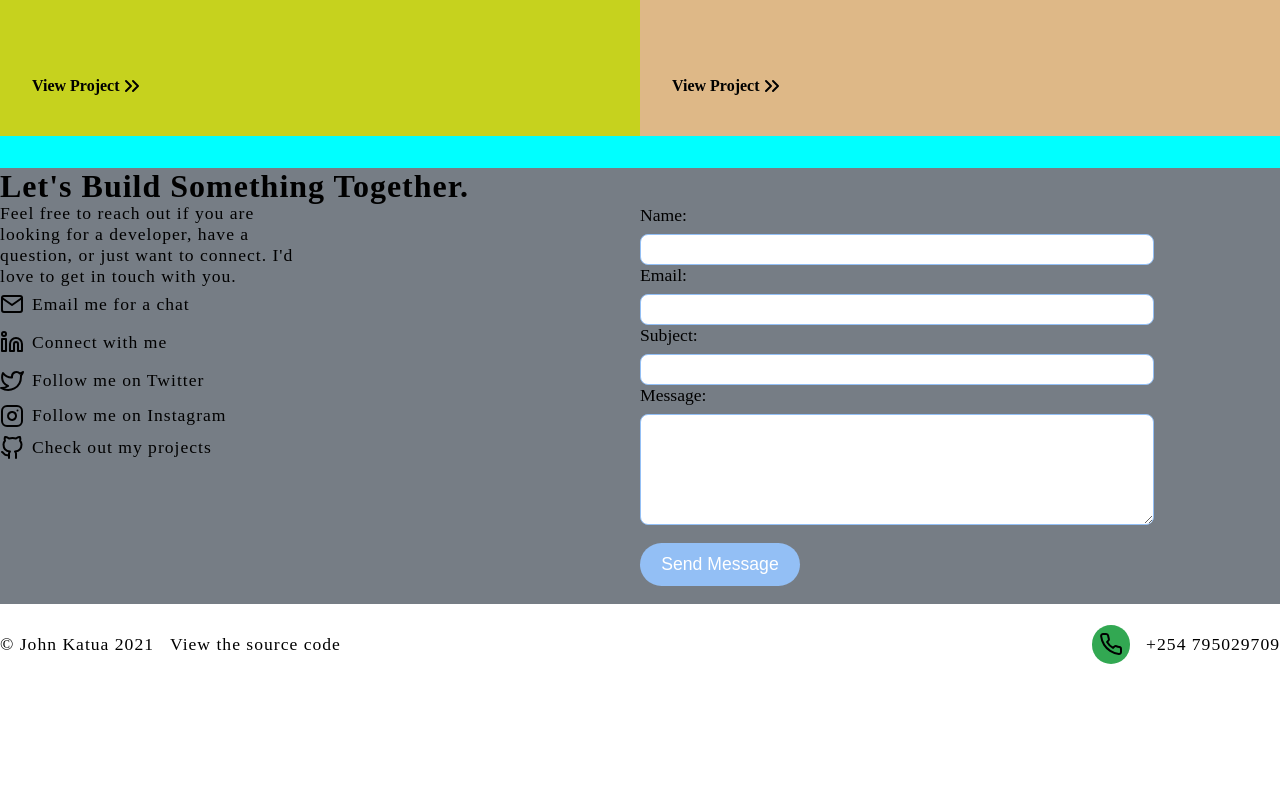
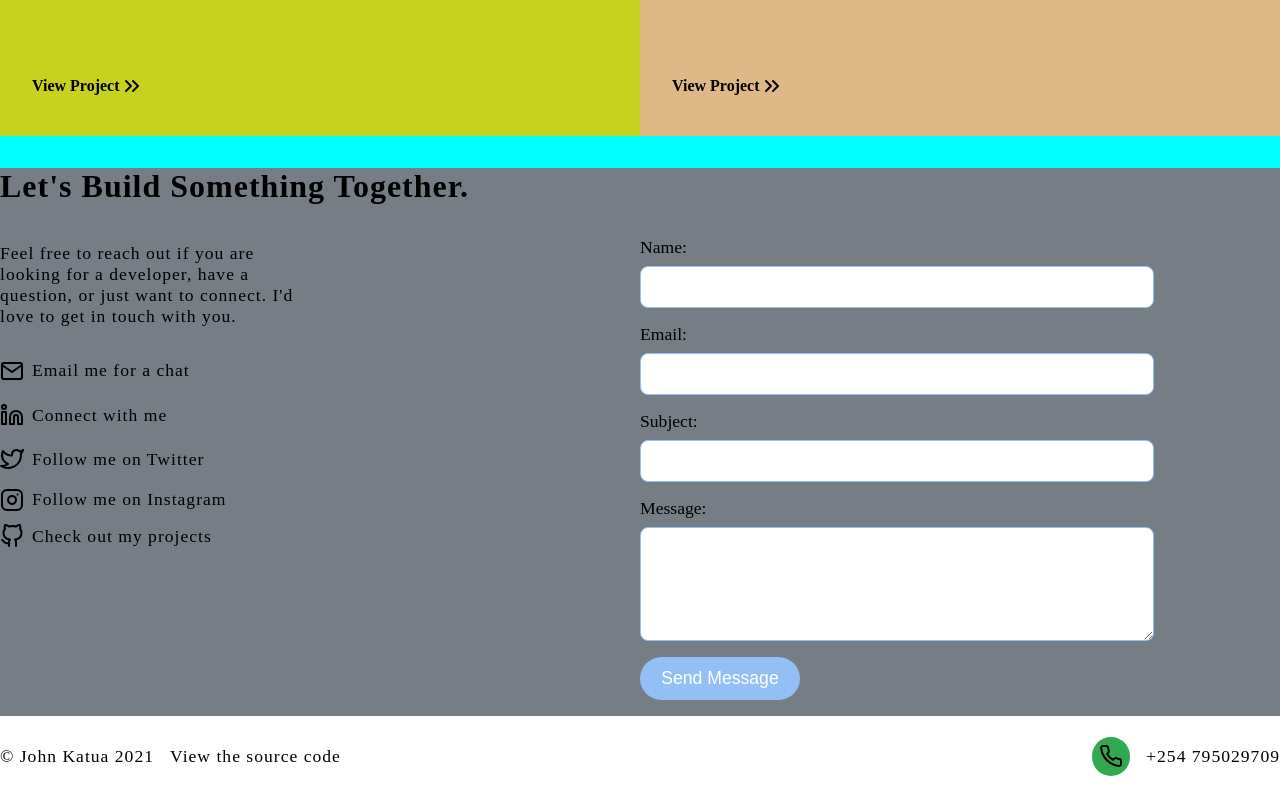
Before and after one commit to johnkatua/JohnKatua.com, a React (Create React App) app: page / in a window 1280 px wide. Shown: the part 2734-3530 px from the top of the page. Before the commit the page ends 3418 px from the top, so only its background shows below. Built offline with nearby package versions, Linux system fonts and the light colour scheme.

Commit message:
added some styles on the contact form

```diff
--- a/src/pages/Contact/contact.css
+++ b/src/pages/Contact/contact.css
@@ -17,6 +17,7 @@
   font-size: 2rem;
   letter-spacing: 1px;
   font-weight: bold;
+  padding-bottom: 2rem;
   /* background-color: blue; */
 }
 
@@ -42,6 +43,7 @@
   /* background-color: chocolate; */
   font-size: 1.1rem;
   letter-spacing: 1px;
+  padding-bottom: 1rem;
 }
 
 .contact-media__links {
@@ -209,6 +211,7 @@
   flex-direction: column;
   justify-content: center;
   height: 15%;
+  padding-bottom: 1rem;
   /* background-color: darkgreen; */
 }
 
@@ -235,6 +238,7 @@
   flex-direction: column;
   justify-content: center;
   height: 15%;
+  padding-bottom: 1rem;
   /* background-color: rgb(100, 0, 17); */
 }
 
@@ -261,6 +265,7 @@
   flex-direction: column;
   justify-content: center;
   height: 15%;
+  padding-bottom: 1rem;
   /* background-color: rgb(0, 72, 100); */
 }
 
@@ -287,6 +292,7 @@
   flex-direction: column;
   justify-content: center;
   height: 35%;
+  padding-bottom: 1rem;
   /* background-color: rgb(100, 65, 0); */
 }
 
@@ -313,6 +319,7 @@
   flex-direction: column;
   justify-content: center;
   flex: 1;
+  padding-bottom: 1rem;
   /* background-color: darkgreen; */
 }
 
@@ -346,7 +353,7 @@
   .contact-media__description {
     width: 100%;
     letter-spacing: .5px;
-    margin-bottom: .5rem;
+    padding-bottom: .5rem;
   }
 
   .contact-media__links {
@@ -394,7 +401,7 @@
   }
 
   .contact-form__name {
-    margin-bottom: 1rem;
+    padding-bottom: 1rem;
   }
 
   .name-label {
@@ -406,7 +413,7 @@
   }
 
   .contact-form__email {
-    margin-bottom: 1rem;
+    padding-bottom: 1rem;
   }
 
   .email-label {
@@ -418,7 +425,7 @@
   }
 
   .contact-form__subject {
-    margin-bottom: 1rem;
+    padding-bottom: 1rem;
   }
 
   .subject-label {
@@ -430,7 +437,7 @@
   }
 
   .contact-form__message {
-    margin-bottom: 1rem;
+    padding-bottom: 1rem;
   }
 
   .message-label {
@@ -441,12 +448,13 @@
     width: 90%;
   }
 
+  .contact-form__button {
+    padding-bottom: .5rem;
+  }
+
   .submit-btn {
     width: 50%;
     padding: .4rem 0;
     margin-bottom: 1rem;
   }
-
-
-
 }
```
